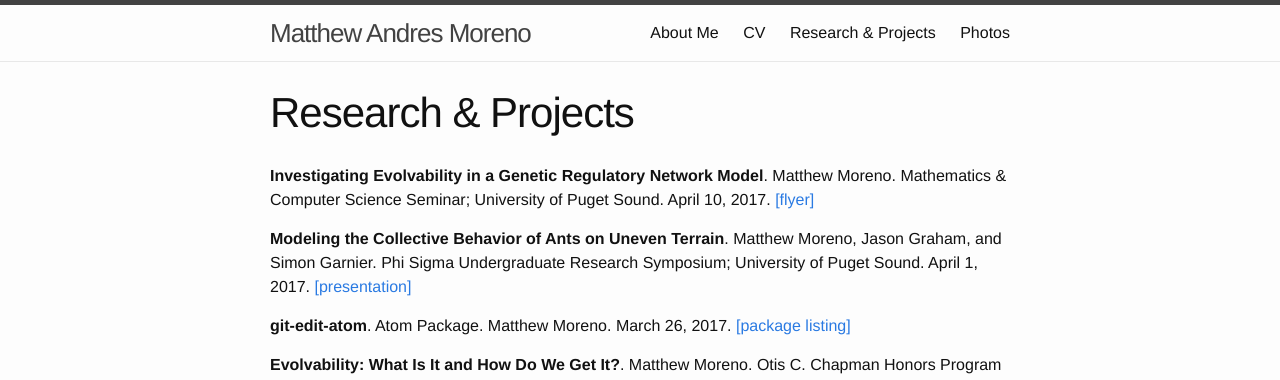
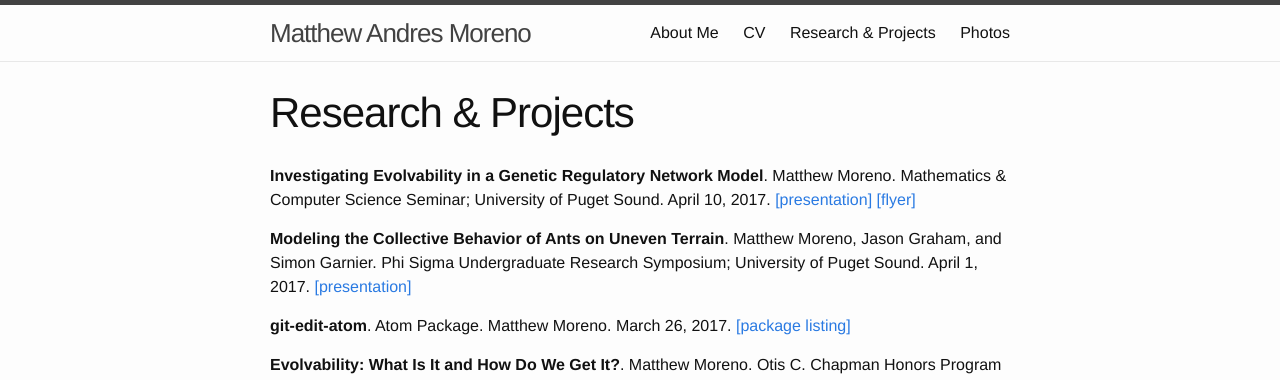
Before and after one commit to mmore500/mmore500.github.io, a Jekyll site: the page built from research.md, in a window 1280 px wide. Shown: the top 380 px of the page. Built offline with Jekyll 4.4.1, drawn with Linux system fonts in a browser that asks for light colours.

Commit message:
Add slides for math/cs department seminar

```diff
--- a/research.md
+++ b/research.md
@@ -4,7 +4,7 @@
 permalink: /research/
 ---
 
-**Investigating Evolvability in a Genetic Regulatory Network Model**. Matthew Moreno. Mathematics & Computer Science Seminar; University of Puget Sound. April 10, 2017. [[flyer]](/resources/april_10_2017_flyer.pdf)
+**Investigating Evolvability in a Genetic Regulatory Network Model**. Matthew Moreno. Mathematics & Computer Science Seminar; University of Puget Sound. April 10, 2017. [[presentation]](/resources/april_10_2017_presentation.pdf) [[flyer]](/resources/april_10_2017_flyer.pdf)
 
 **Modeling the Collective Behavior of Ants on Uneven Terrain**. Matthew Moreno, Jason Graham, and Simon Garnier. Phi Sigma Undergraduate Research Symposium; University of Puget Sound. April 1, 2017.  [[presentation]](/resources/april_1_2017.pdf)
 
```
Also changed, not shown: 1 other file.
